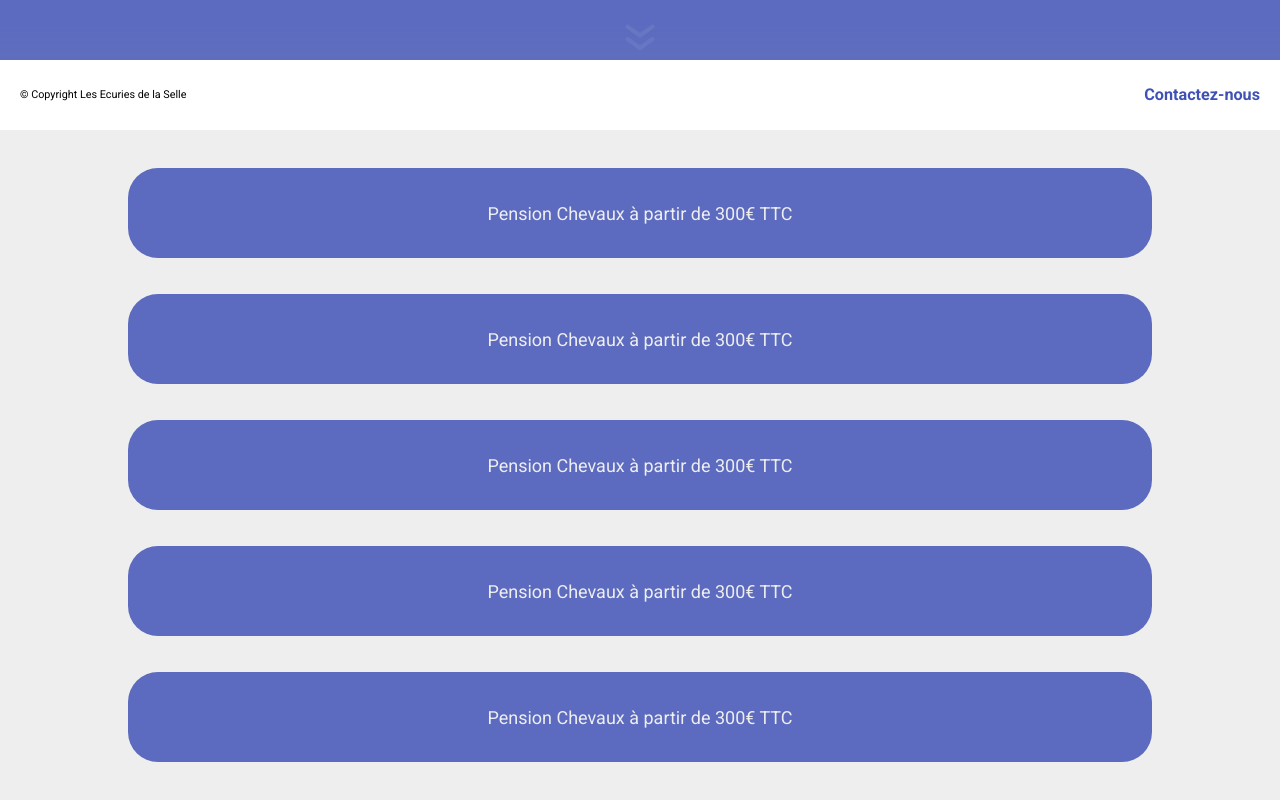
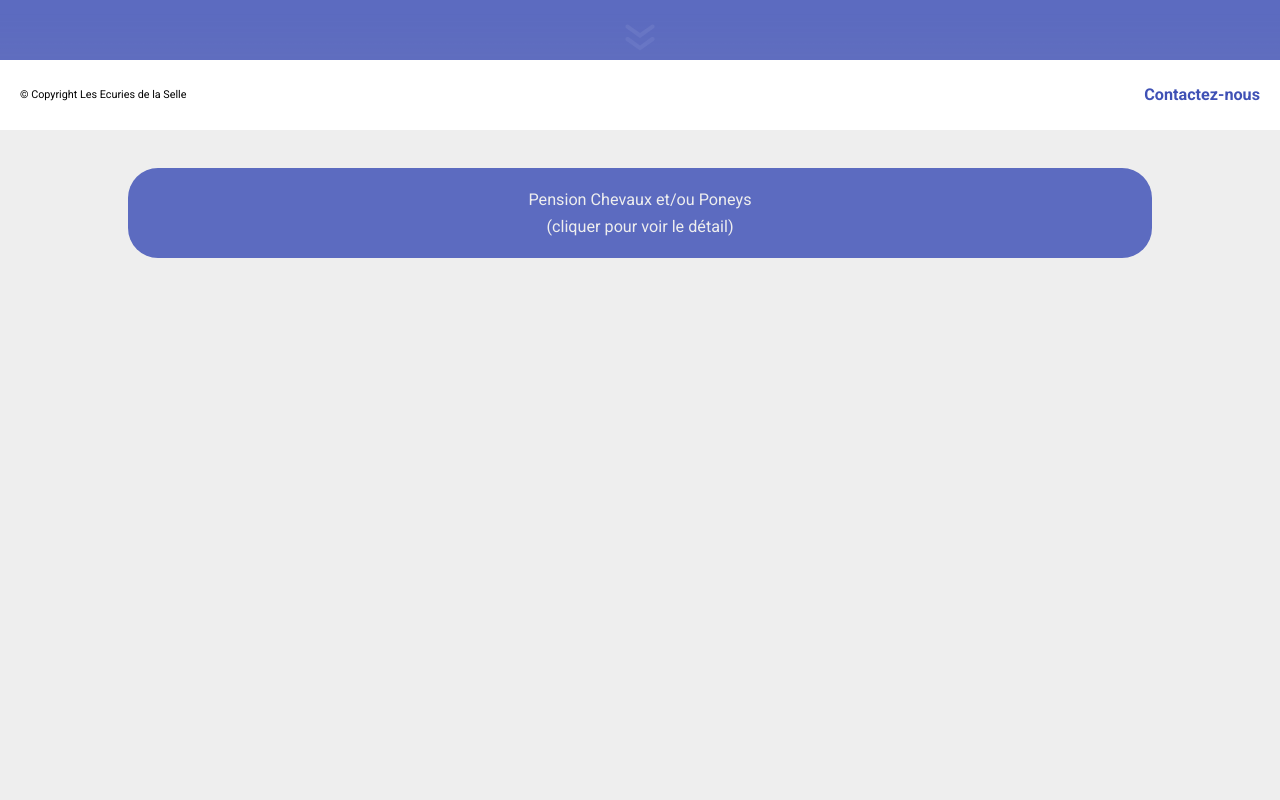
Before and after one commit to GoutteDooo/Site_Ecurie, a React (Vite) app: page /proprietaires in a window 1280 px wide. Shown: the part 670-1470 px from the top of the page. After the commit the page ends 1016 px from the top, so only its background shows below. Built offline with nearby package versions, Linux system fonts and the light colour scheme.

Commit message:
feat: add function breakLines.jsx

```diff
--- a/src/components/Bubble.jsx
+++ b/src/components/Bubble.jsx
@@ -1,5 +1,6 @@
 import React from "react";
 import { MAIN_COLOR } from "../utils/variables";
+import { breakLines } from "../utils/functions/breakLines";
 /**
  * Affiche une bulle centrée verticalement
  * @param {string} bgColor couleur de fond de la bulle
@@ -21,7 +22,7 @@ const Bubble = ({
   };
   return (
     <div className="bubble" style={style}>
-      <p>{content}</p>
+      {breakLines(content)}
     </div>
   );
 };
--- a/src/components/proprietaires/Prestations.jsx
+++ b/src/components/proprietaires/Prestations.jsx
@@ -3,12 +3,17 @@ import Bubble from "../Bubble";
 import { MAIN_COLOR, BG_COLOR } from "../../utils/variables";
 
 const Prestations = () => {
-  window.scrollTo(0, 0);
+  // window.scrollTo(0, 0);
 
   return (
     <div className="proprietaires__prestations">
       <h1>Nos Prestations</h1>
       <Bubble
+        bgColor={MAIN_COLOR}
+        textColor={BG_COLOR}
+        content="Pension Chevaux et/ou Poneys /br (cliquer pour voir le détail)"
+      />
+      {/* <Bubble
         bgColor={MAIN_COLOR}
         textColor={BG_COLOR}
         content="Pension Chevaux à partir de 300€ TTC"
@@ -27,12 +32,7 @@ const Prestations = () => {
         bgColor={MAIN_COLOR}
         textColor={BG_COLOR}
         content="Pension Chevaux à partir de 300€ TTC"
-      />
-      <Bubble
-        bgColor={MAIN_COLOR}
-        textColor={BG_COLOR}
-        content="Pension Chevaux à partir de 300€ TTC"
-      />
+      /> */}
     </div>
   );
 };
--- a/src/styles/components/_bubble.scss
+++ b/src/styles/components/_bubble.scss
@@ -3,12 +3,13 @@
   width: 80%;
   height: 90px;
   @include verticalCenter;
+  flex-direction: column;
   border-radius: 30px;
   margin: 1rem auto;
+  padding: 1rem;
   p {
-    font-size: 1rem;
+    font-size: 0.9rem;
     line-height: 1.5rem;
-    padding: 1rem;
     text-align: center;
   }
 }
--- /dev/null
+++ b/src/utils/functions/breakLines.jsx
@@ -0,0 +1,8 @@
+/**
+ * Fonction qui permet de mettre un texte sur plusieurs lignes pour chaque "\n"
+ * @param {string} text texte à mettre sur plusieurs lignes
+ */
+
+export const breakLines = (text) => {
+  return text.split("/br").map((line, i) => <p key={i}>{line}</p>);
+};
```
